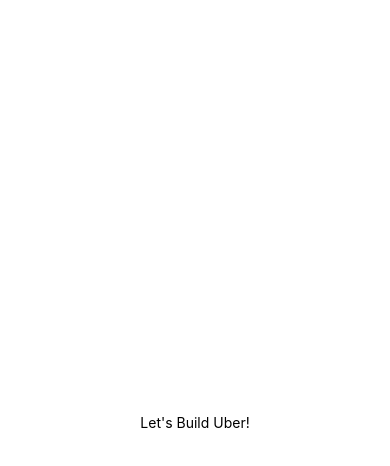
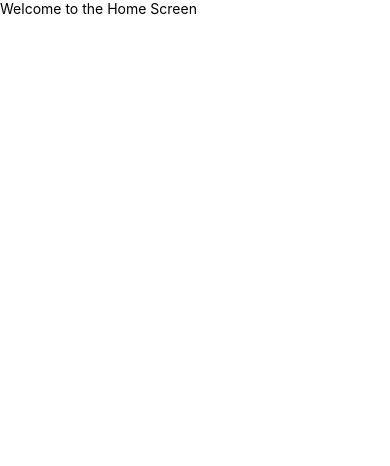
Before and after one commit to Richmond-Andoh/uber-clone, a React Native app: screen / in a window 390 px wide. Shown: the top 466 px of the page. Built offline with nearby package versions, Linux system fonts and the light colour scheme.

Commit message:
Home screen added

```diff
--- a/App.js
+++ b/App.js
@@ -2,25 +2,14 @@ import { StatusBar } from "expo-status-bar";
 import { StyleSheet, Text, View } from "react-native";
 import { Provider } from "react-redux";
 import { store } from "./store";
+import HomeScreen from "./screens/HomeScreen";
 
 // set redux toolkit
 
 export default function App() {
   return (
     <Provider store={store}>
-      <View style={styles.container}>
-        <Text>Let's Build Uber!</Text>
-        <StatusBar style="auto" />
-      </View>
+        <HomeScreen />
     </Provider>
   );
 }
-
-const styles = StyleSheet.create({
-  container: {
-    flex: 1,
-    backgroundColor: "#fff",
-    alignItems: "center",
-    justifyContent: "center",
-  },
-});
--- /dev/null
+++ b/screens/HomeScreen.jsx
@@ -0,0 +1,13 @@
+import { StyleSheet, Text, View, SafeAreaView } from 'react-native'
+
+const HomeScreen = () => {
+  return (
+    <SafeAreaView>
+      <Text>Welcome to the Home Screen</Text>
+    </SafeAreaView>
+  )
+}
+
+export default HomeScreen
+
+const styles = StyleSheet.create({})
```
